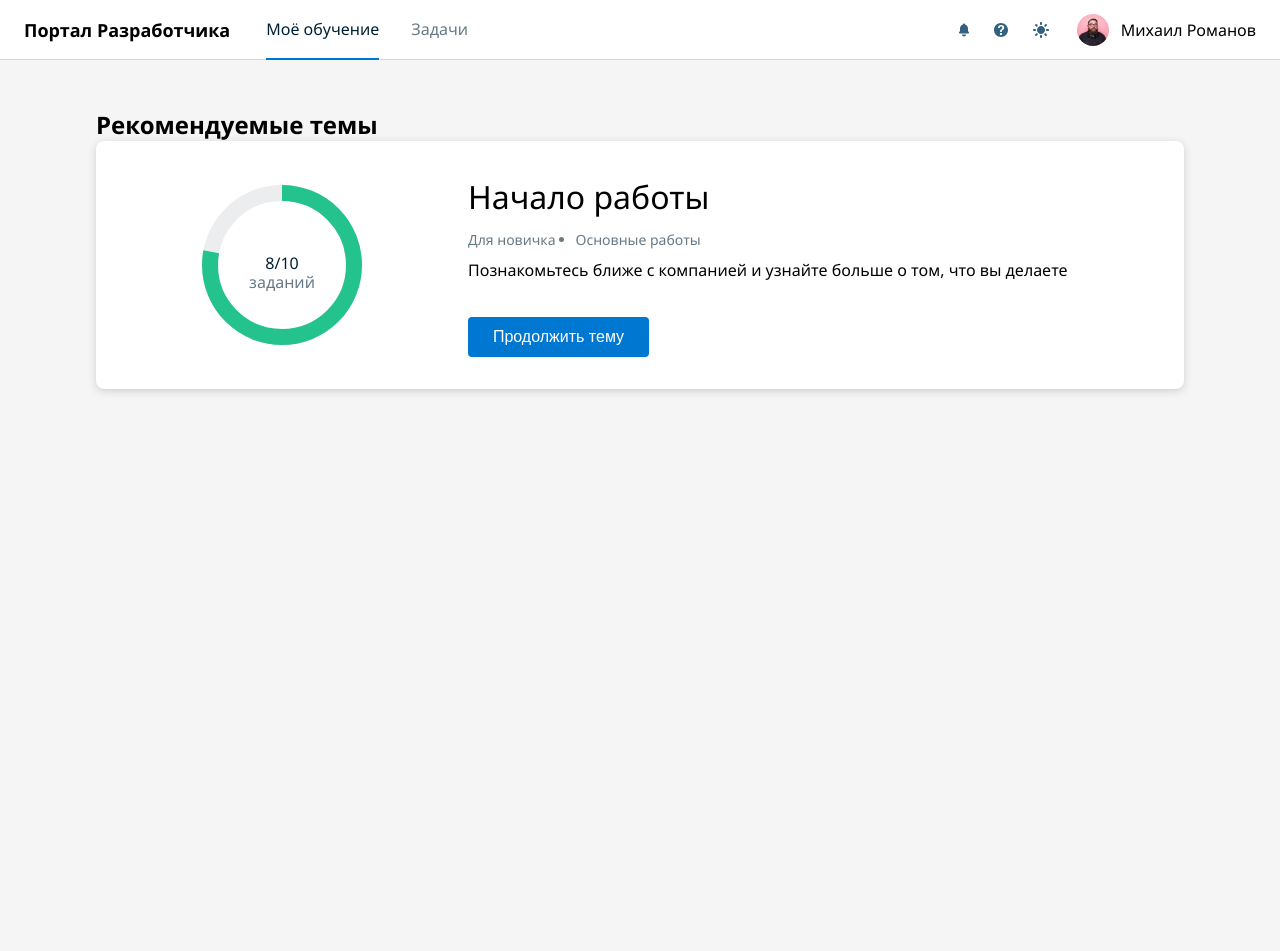
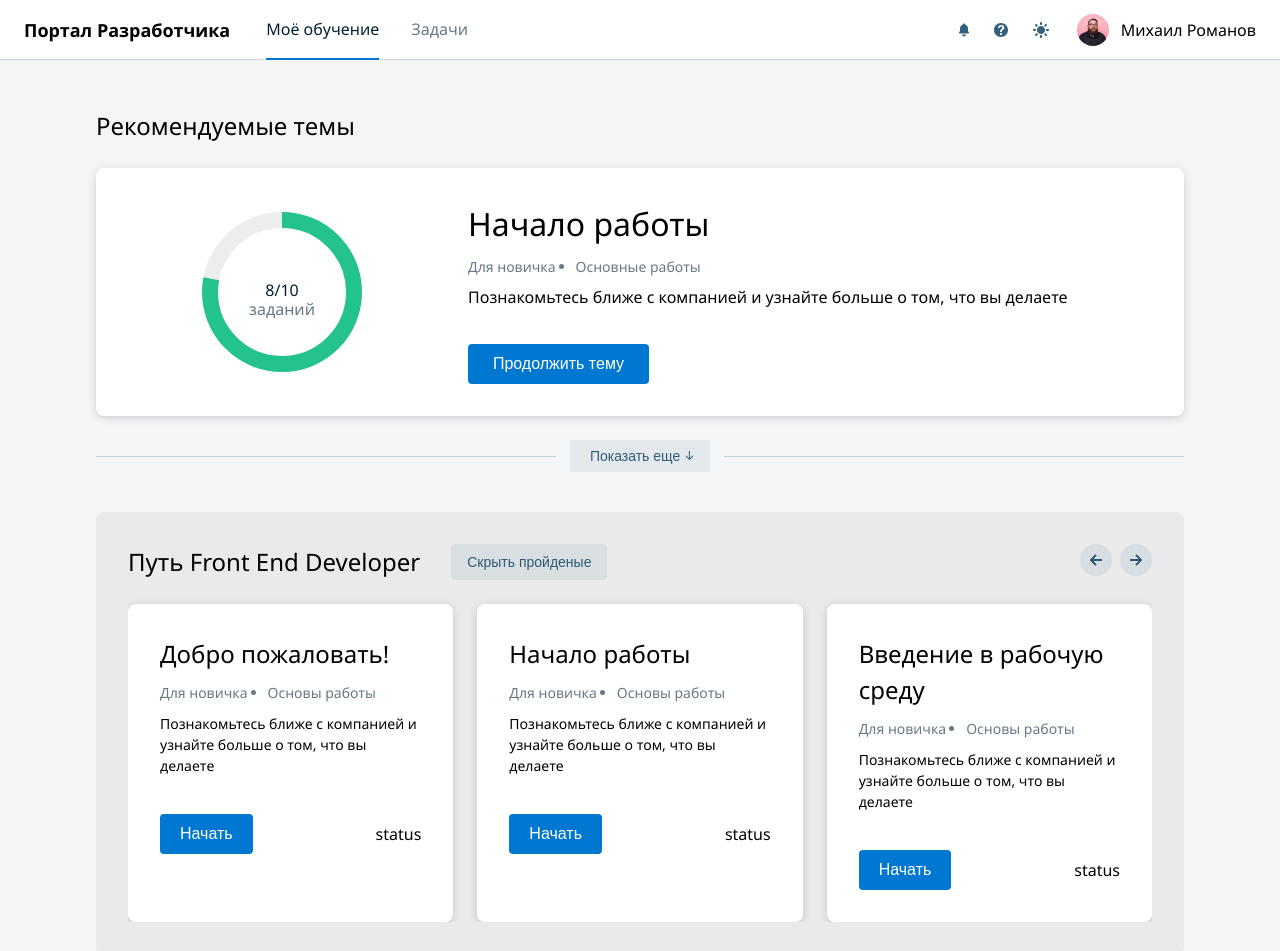
Before and after one commit to ssssed/developer-portal, a React (Vite) app: page / in a window 1280 px wide. Shown: the top 951 px of the page. Before the commit the page ends 800 px from the top, so only its background shows below. Built offline with nearby package versions, Linux system fonts and the light colour scheme.

Commit message:
wip: frontend way section

```diff
--- /dev/null
+++ b/src/components/FrontendWay/FrontendWay.scss
@@ -0,0 +1,65 @@
+@import "../../utils/variable.scss";
+
+.frontend-way {
+  width: 100%;
+  padding: 32px;
+  background-color: $bg-stripe;
+  border-radius: 8px;
+
+  &__title {
+    text-transform: capitalize;
+    font-size: 24px;
+    font-weight: 400;
+    line-height: 150%;
+  }
+
+  &__button {
+    background-color: $control-ghost-bg;
+    border-radius: 4px;
+    padding: 0 16px;
+    color: $control-ghost-typo;
+    text-align: center;
+    font-size: 14px;
+    line-height: 32px;
+    border: 0;
+  }
+
+  &__info-bar {
+    display: flex;
+    gap: 31px;
+  }
+}
+
+.navigation {
+  display: flex;
+  gap: 8px;
+  margin-left: auto;
+
+  &__button {
+    background-color: $control-ghost-bg;
+    width: 32px;
+    height: 32px;
+    border-radius: 50%;
+    border: 0;
+
+    &-right {
+      background-image: url("../../assets/icon-backward.svg");
+      background-repeat: no-repeat;
+      background-position: center;
+      rotate: 180deg;
+    }
+
+    &-left {
+      background-position: center;
+      background-repeat: no-repeat;
+      background-image: url("../../assets/icon-backward.svg");
+    }
+  }
+}
+
+.theme-cards {
+  padding-top: 24px;
+  display: flex;
+  gap: 24px;
+  overflow: hidden;
+}
--- /dev/null
+++ b/src/components/FrontendWay/FrontendWay.tsx
@@ -0,0 +1,25 @@
+import React from "react";
+import "./FrontendWay.scss";
+import { cards } from "../../utils/theme-cards.static";
+import ThemeCard from "../ThemeCard/ThemeCard";
+const FrontendWay = () => {
+  return (
+    <section className="frontend-way">
+      <div className="frontend-way__info-bar">
+        <h2 className="frontend-way__title">путь front end developer</h2>
+        <button className="frontend-way__button">Скрыть пройденые</button>
+        <div className="navigation">
+          <button className="navigation__button navigation__button-left"></button>
+          <button className="navigation__button navigation__button-right"></button>
+        </div>
+      </div>
+      <div className="theme-cards">
+        {cards.map((card) => (
+          <ThemeCard key={card.title} {...card} />
+        ))}
+      </div>
+    </section>
+  );
+};
+
+export default FrontendWay;
--- /dev/null
+++ b/src/components/ThemeCard/ThemeCard.scss
@@ -0,0 +1,58 @@
+@import "../../utils/variable.scss";
+
+.theme-card {
+  background-color: $bg-default;
+  border-radius: 8px;
+  box-shadow: $shadow-group;
+  max-width: 400px;
+  width: 100%;
+
+  &__content {
+    padding: 32px;
+    display: flex;
+    flex-direction: column;
+    gap: 10px;
+  }
+
+  &__title {
+    font-weight: 400;
+    font-size: 24px;
+    line-height: 150%;
+  }
+
+  &__status-bar {
+    padding-top: 28px;
+    align-items: center;
+    display: flex;
+    justify-content: space-between;
+  }
+
+  &__button {
+    background-color: $control-primary-bg;
+    border-radius: 4px;
+    color: white;
+    padding: 0 20px;
+    font-size: 16px;
+    line-height: 40px;
+  }
+
+  &__categoryes {
+    display: flex;
+    gap: 20px;
+  }
+
+  &__text {
+    font-size: 14px;
+    line-height: 150%;
+  }
+
+  &__category {
+    font-size: 14px;
+    line-height: 150%;
+    color: $typo-secondary;
+
+    &:first-child {
+      list-style-type: none;
+    }
+  }
+}
--- /dev/null
+++ b/src/components/ThemeCard/ThemeCard.tsx
@@ -0,0 +1,33 @@
+import { FC } from "react";
+import { IThemeCard } from "../../types";
+import "./ThemeCard.scss";
+
+const ThemeCard: FC<IThemeCard> = ({
+  title,
+  categoryes,
+  countTask,
+  countCompletedTask,
+  text,
+}) => {
+  return (
+    <div className="theme-card">
+      <div className="theme-card__content">
+        <h4 className="theme-card__title">{title}</h4>
+        <ul className="theme-card__categoryes">
+          {categoryes?.map((category) => (
+            <li key={category} className="theme-card__category">
+              {category}
+            </li>
+          ))}
+        </ul>
+        <p className="theme-card__text">{text}</p>
+        <div className="theme-card__status-bar">
+          <button className="theme-card__button">Начать</button>
+          <div>status</div>
+        </div>
+      </div>
+    </div>
+  );
+};
+
+export default ThemeCard;
--- a/src/index.scss
+++ b/src/index.scss
@@ -20,3 +20,7 @@
 a {
   cursor: pointer;
 }
+
+button {
+  border: 0;
+}
--- a/src/pages/MainPage/Main.tsx
+++ b/src/pages/MainPage/Main.tsx
@@ -1,11 +1,12 @@
-import RecomendedTheme from "../../components/RecomendedTheme/RecomendedTheme";
+import FrontendWay from "../../components/FrontendWay/FrontendWay";
+import RecomendedSection from "../../components/RecomendedSection/RecomendedSection";
 import "./Main.scss";
 
 const Main = () => {
   return (
     <main className="main">
-      <h2 className="main__title">Рекомендуемые темы</h2>
-      <RecomendedTheme />
+      <RecomendedSection />
+      <FrontendWay />
     </main>
   );
 };
--- /dev/null
+++ b/src/types/index.ts
@@ -0,0 +1,7 @@
+export interface IThemeCard {
+  title: string;
+  categoryes: string[];
+  text: string;
+  countTask: number;
+  countCompletedTask: number;
+}
--- /dev/null
+++ b/src/utils/theme-cards.static.ts
@@ -0,0 +1,25 @@
+import { IThemeCard } from "../types";
+
+export const cards: IThemeCard[] = [
+  {
+    title: "Добро пожаловать!",
+    categoryes: ["Для новичка", "Основы работы"],
+    text: "Познакомьтесь ближе с компанией и узнайте больше о том, что вы делаете",
+    countTask: 10,
+    countCompletedTask: 10,
+  },
+  {
+    title: "Начало работы",
+    categoryes: ["Для новичка", "Основы работы"],
+    text: "Познакомьтесь ближе с компанией и узнайте больше о том, что вы делаете",
+    countTask: 10,
+    countCompletedTask: 8,
+  },
+  {
+    title: "Введение в рабочую среду",
+    categoryes: ["Для новичка", "Основы работы"],
+    text: "Познакомьтесь ближе с компанией и узнайте больше о том, что вы делаете",
+    countTask: 10,
+    countCompletedTask: 0,
+  },
+];
```
Also changed, not shown: src/assets/icon-backward.svg (added), src/assets/icon-down.svg (added).
